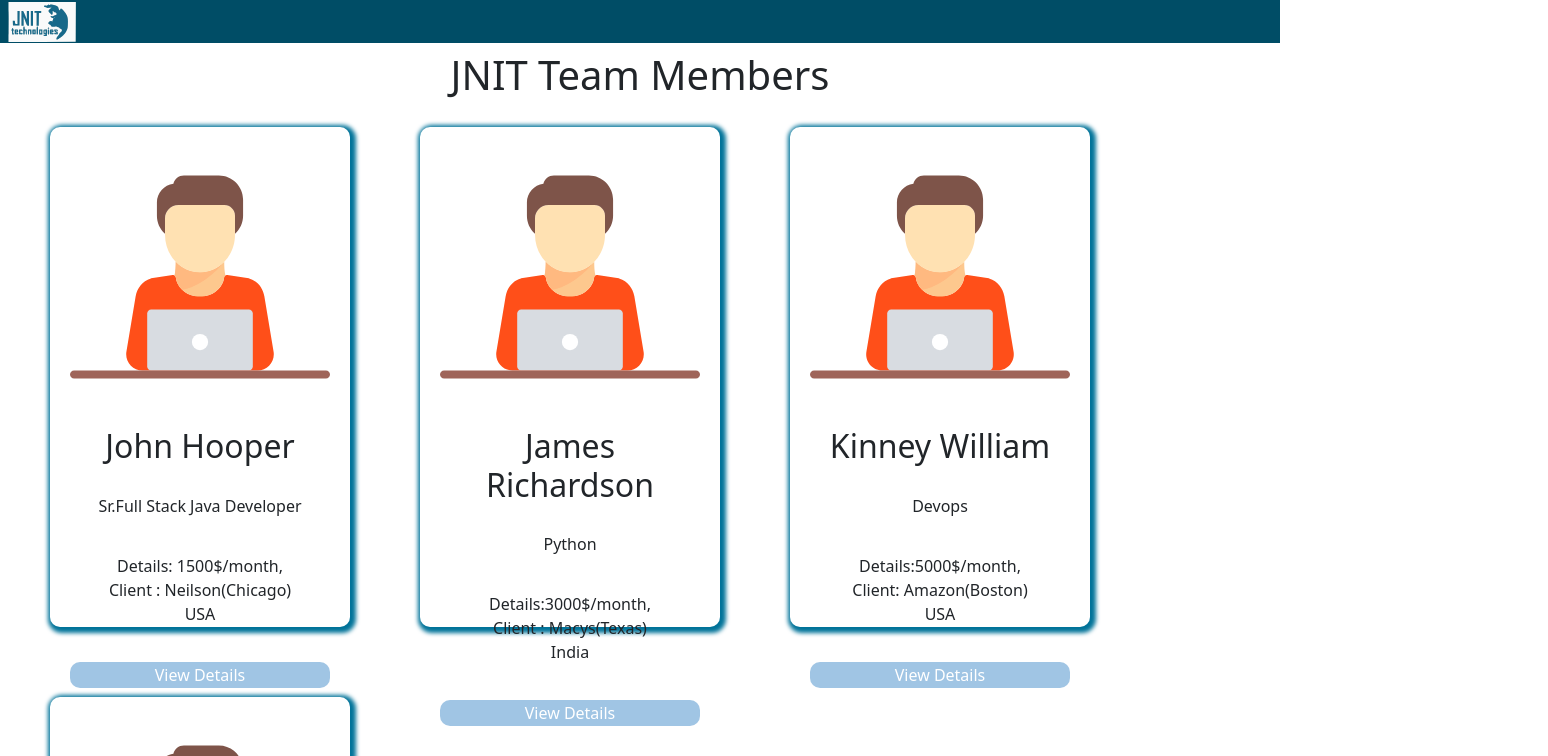
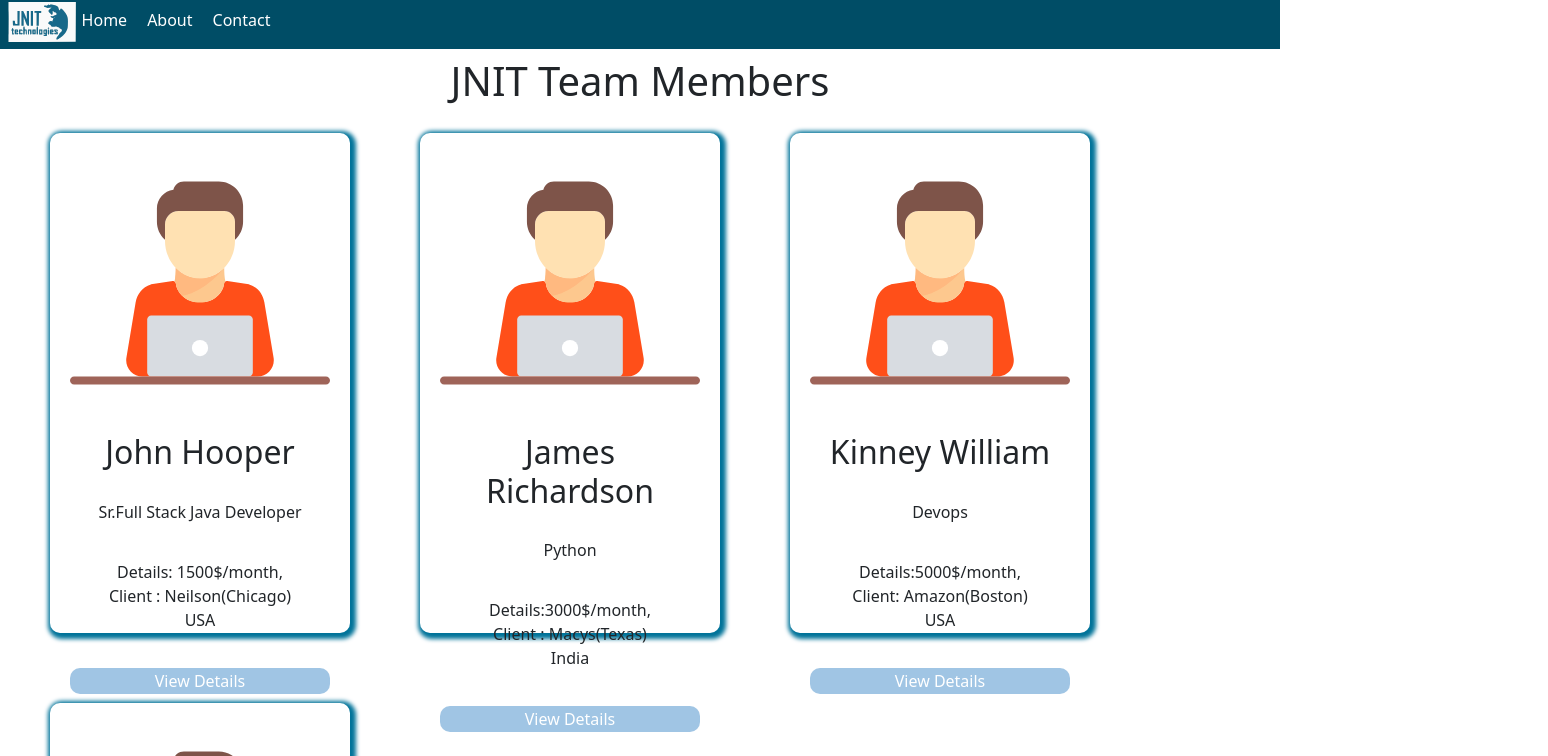
Before and after one commit to SravanReddy77/JNIT-PRO, a React (Create React App) app in the folder client/: page /hireEmployee in a window 1280 px wide. Shown: the top 756 px of the page, 1548 px wide, since content can reach past the window. Built offline with nearby package versions, Linux system fonts and the light colour scheme.

Commit message:
Navigation and logout

```diff
--- a/client/src/createNewPassword.js
+++ b/client/src/createNewPassword.js
@@ -11,6 +11,13 @@ export default function CreateNewPassword(){
             <div>
                 <div className="header">
                     <a href="http://localhost:3000/"><img src={JnitLogo} height={40} width={80} alt="JnitLogo"></img></a>
+                    <nav>
+                        <ul>
+                            <li><a className="nav-btn" href="#home">Home</a></li>
+                            <li><a className="nav-btn" href="#about">About</a></li>
+                            <li><a className="nav-btn" href="#contact">Contact</a></li>
+                        </ul>
+                    </nav>
                 </div>
                 <div className="image">
                     <a href="http://localhost:3000/">
--- a/client/src/forgotPassword.js
+++ b/client/src/forgotPassword.js
@@ -18,6 +18,13 @@ export default function ForgotPassword(){
             <div>
                 <div className="header">
                     <a href="http://localhost:3000/"><img src={JnitLogo} height={40} width={80} alt="JnitLogo"></img></a>
+                    <nav>
+                        <ul>
+                            <li><a className="nav-btn" href="#home">Home</a></li>
+                            <li><a className="nav-btn" href="#about">About</a></li>
+                            <li><a className="nav-btn" href="#contact">Contact</a></li>
+                        </ul>
+                    </nav>
                 </div>
                 <a href="http://localhost:3000/">
                     <img src={JnitLogo} className="center" alt="JnitLogo"></img>
@@ -52,6 +59,13 @@ export default function ForgotPassword(){
         <div>
             <div className="header">
                 <a href="http://localhost:3000/"><img src={JnitLogo} height={40} width={80} alt="JnitLogo"></img></a>
+                <nav>
+                    <ul>
+                        <li><a className="nav-btn" href="#home">Home</a></li>
+                        <li><a className="nav-btn" href="#about">About</a></li>
+                        <li><a className="nav-btn" href="#contact">Contact</a></li>
+                    </ul>
+                </nav>
             </div>
             <div className="image">
                 <a href="http://localhost:3000/">
--- a/client/src/hireEmployee.js
+++ b/client/src/hireEmployee.js
@@ -9,6 +9,16 @@ export default function HireEmployee() {
         <div>
             <div className="header">
                 <a href="http://localhost:3000/"><img src={JnitLogo} height={40} width={80} alt="JnitLogo"></img></a>
+
+                <nav>
+                    <ul>
+                        <li><a className="nav-btn" href="#home">Home</a></li>
+                        <li><a className="nav-btn" href="#about">About</a></li>
+                        <li><a className="nav-btn" href="#contact">Contact</a></li>
+                    </ul>
+                    <a className="logout-btn" href="http://localhost:3000">
+                        <div>Logout</div></a>
+                </nav>
             </div>
             <h1 align="center">JNIT Team Members</h1>
             <div className="employee-box">
--- a/client/src/landingPage.js
+++ b/client/src/landingPage.js
@@ -7,9 +7,16 @@ export default function LandingPage(){
         <div>
             <div className="header">
                 <a href="http://localhost:3000/"><img src={JnitLogo} height={40} width={80} alt="JnitLogo"></img></a>
+                <nav>
+                    <ul>
+                        <li><a className="nav-btn" href="#home">Home</a></li>
+                        <li><a className="nav-btn" href="#about">About</a></li>
+                        <li><a className="nav-btn" href="#contact">Contact</a></li>
+                    </ul>
+                </nav>
             </div>
-            <h1 align="center">Welcome to JNIT</h1>
-            <a href="./HireEmployee">Link</a>
+            <h1 align="center">Welcome to JNIT <a href="./HireEmployee">Link</a></h1>
+
               </div>
     )
 
--- a/client/src/login.css
+++ b/client/src/login.css
@@ -119,3 +119,34 @@
   .btn-primary{
   background-color:rgb(0, 77, 102) ;
 }
+nav {
+  display: flex;
+  justify-content: space-between;
+  align-items: center;
+}
+
+ul {
+  list-style-type: none;
+  padding: 0;
+  margin-right: 20%;
+}
+
+li {
+  display: inline;
+  margin-right: 20px;
+
+}
+
+.nav-btn {
+  text-decoration: none;
+  color: white;
+}
+
+.logout-btn {
+  cursor: pointer;
+  padding: 5px 10px;
+  text-decoration: none;
+  color: white;
+  border-radius: 10px;
+  margin-left: 400%;
+}
--- a/client/src/login.js
+++ b/client/src/login.js
@@ -6,7 +6,7 @@ import JnitLogo from './JNIT Logo.svg';
 export default function Login (props) {
     return (
         <div className="header">
-        <h1 href={"http://localhost:3000/"}>&nbsp;JNIT<img src={JnitLogo} height={70} width={70} alt="JnitLogo"></img></h1>
+       <img src={JnitLogo} height={70} width={70} alt="JnitLogo"></img>
               <div className="header">Pro Members</div>
           <a href="http://localhost:3000/">
             <img src={JnitLogo} className="center" alt="JnitLogo"></img>
--- a/client/src/register.js
+++ b/client/src/register.js
@@ -40,6 +40,13 @@ export default function Register (props) {
         <div>
         <div className="header">
           <a href="http://localhost:3000/"><img src={JnitLogo} height={40} width={80} alt="JnitLogo"></img></a>
+          <nav>
+            <ul>
+              <li><a className="nav-btn" href="#home">Home</a></li>
+              <li><a className="nav-btn" href="#about">About</a></li>
+              <li><a className="nav-btn" href="#contact">Contact</a></li>
+            </ul>
+          </nav>
         </div>
           <div className="image">
           <a href="http://localhost:3000/">
@@ -101,6 +108,13 @@ export default function Register (props) {
     <div>
     <div className="header">
         <a href="http://localhost:3000/"><img src={JnitLogo} height={40} width={80} alt="JnitLogo"></img></a>
+      <nav>
+        <ul>
+          <li><a className="nav-btn" href="#home">Home</a></li>
+          <li><a className="nav-btn" href="#about">About</a></li>
+          <li><a className="nav-btn" href="#contact">Contact</a></li>
+        </ul>
+      </nav>
       </div>
       <div className="image">
         <a href="http://localhost:3000/">
```
